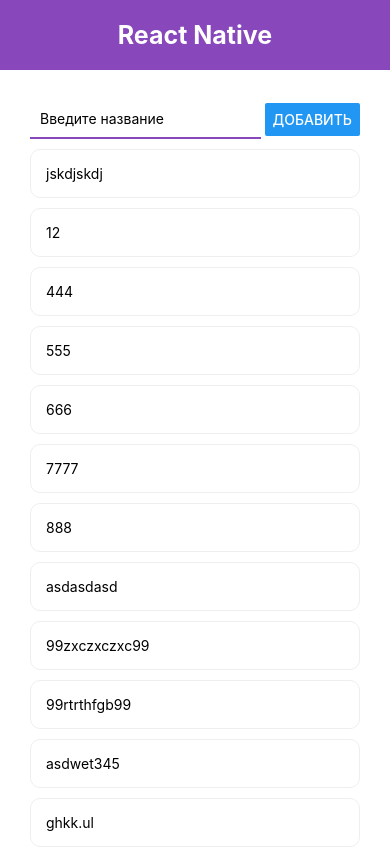
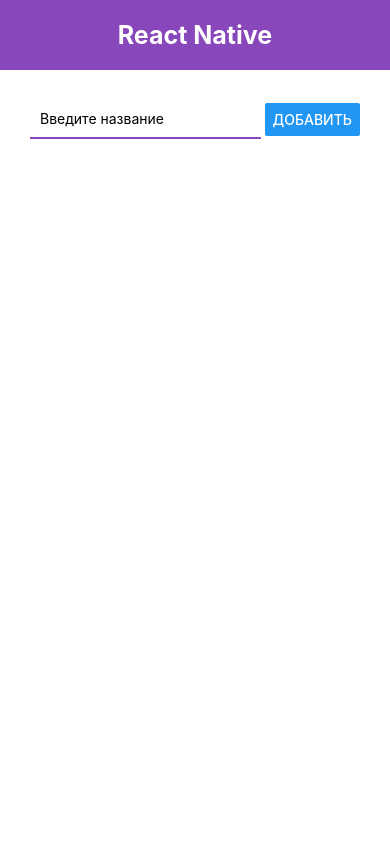
Before and after one commit to VladSWEED/React-Native, a React Native app: screen / in a window 390 px wide. Shown: the top 848 px of the page. Built offline with nearby package versions, Linux system fonts and the light colour scheme.

Commit message:
added navigation with state

```diff
--- a/App.js
+++ b/App.js
@@ -1,28 +1,12 @@
 import React, { useState } from 'react';
-import { FlatList, ScrollView, StyleSheet, View } from 'react-native';
-import { AddTodo } from './src/AddTodo';
-import { Navbar } from './src/Navbar';
-import { Todo } from './src/Todo';
+import { StyleSheet, View } from 'react-native';
+import { MainScreen } from './src/Screens/MainScreen';
+import { Navbar } from './src/Components/Navbar';
+import { TodoScreen } from './src/Screens/TodoScreen';
 
 export default function App() {
-  const arr = [
-    { id: 1, title: 'jskdjskdj' },
-    { id: 2, title: '12' },
-    { id: 3, title: '444' },
-    { id: 4, title: '555' },
-    { id: 5, title: '666' },
-    { id: 6, title: '7777' },
-    { id: 7, title: '888' },
-    { id: 8, title: 'asdasdasd' },
-    { id: 9, title: '99zxczxczxc99' },
-    { id: 10, title: '99rtrthfgb99' },
-    { id: 11, title: 'asdwet345' },
-    { id: 12, title: 'ghkk.ul' },
-    { id: 13, title: 'fg45te5tg' },
-    { id: 14, title: 'aweqw33' },
-    { id: 15, title: 'vlad' },
-  ];
-  const [todos, setTodos] = useState(arr);
+  const [todos, setTodos] = useState([]);
+  const [todoId, setTodoId] = useState(null);
 
   const addTodos = (title) => {
     setTodos((prev) => [
@@ -35,24 +19,28 @@
   };
 
   const onRemove = (id) => {
-    setTodos(prev => prev.filter(todo => todo.id !== id))
+    setTodos((prev) => prev.filter((todo) => todo.id !== id));
+  };
+
+  let selectedTodo;
+
+  if (todoId) {
+    selectedTodo = todos.find(item => item.id === todoId)
+  }
+
+  const goBack = () => {
+    setTodoId(null)
   }
 
   return (
     <View>
       <Navbar title="React Native" />
       <View style={styles.container}>
-        <AddTodo onSubmit={addTodos} />
-        <FlatList
-          data={todos}
-          renderItem={({item}) => <Todo todo={item} onRemove={onRemove} />}
-          keyExtractor={item => item.id.toString()}
-        />
-        {/* <View>
-          {todos.map((todo) => (
-            <Todo todo={todo} key={todo.id} />
-          ))} */}
-        {/* </View> */}
+        {!!todoId ? (
+          <TodoScreen todo={selectedTodo} goBack={goBack} />
+          ) : (
+          <MainScreen todos={todos} onRemove={onRemove} addTodos={addTodos} setTodoId={setTodoId} />
+        )}
       </View>
     </View>
   );
--- a/src/Todo.js
+++ b/src/Components/Todo.js
@@ -1,12 +1,12 @@
 import React from 'react';
 import { StyleSheet, Text, TouchableOpacity, View } from 'react-native';
 
-export const Todo = ({ todo, onRemove }) => {
+export const Todo = ({ todo, onRemove, setTodoId }) => {
   return (
     <TouchableOpacity
       activeOpacity={0.5}
-      onPress={() => console.log('PRESSE TODOITEM', todo.id)}
-      // onLongPress={() => onRemove(todo.id)}
+      onPress={() => setTodoId(todo.id)}
+      onLongPress={() => onRemove(todo.id)}
 
     >
       <View style={styles.todo}>
--- /dev/null
+++ b/src/Screens/MainScreen.js
@@ -0,0 +1,19 @@
+import React from 'react';
+import { FlatList, StyleSheet, View } from 'react-native';
+import { AddTodo } from '../Components/AddTodo';
+import { Todo } from '../Components/Todo';
+
+export const MainScreen = ({onRemove, addTodos, todos, setTodoId}) => {
+  return (
+    <View>
+       <AddTodo onSubmit={addTodos} />
+        <FlatList
+          data={todos}
+          renderItem={({item}) => <Todo todo={item} onRemove={onRemove} setTodoId={setTodoId} />}
+          keyExtractor={item => item.id.toString()}
+        />
+    </View>
+  );
+};
+
+const styles = StyleSheet.create({});
--- /dev/null
+++ b/src/Screens/TodoScreen.js
@@ -0,0 +1,13 @@
+import React from 'react';
+import { Button, StyleSheet, Text, View } from 'react-native';
+
+export const TodoScreen = ({goBack, todo}) => {
+  return (
+    <View>
+      <Text>{todo.title}</Text>
+      <Button title="Назад" onPress={goBack}/>
+    </View>
+  );
+};
+
+const styles = StyleSheet.create({});
```
Also changed, not shown: src/Components/AddTodo.js (renamed from src/AddTodo.js), src/Components/Navbar.js (renamed from src/Navbar.js).
